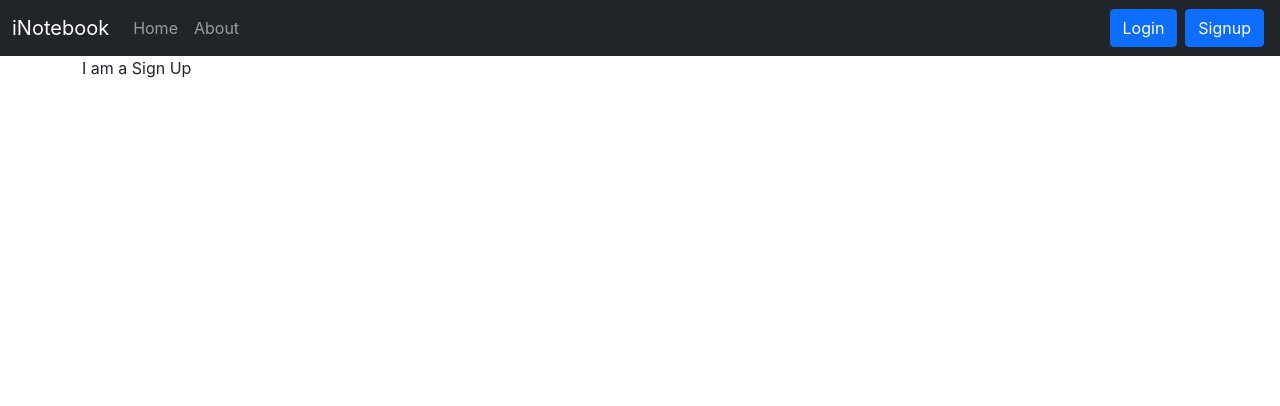
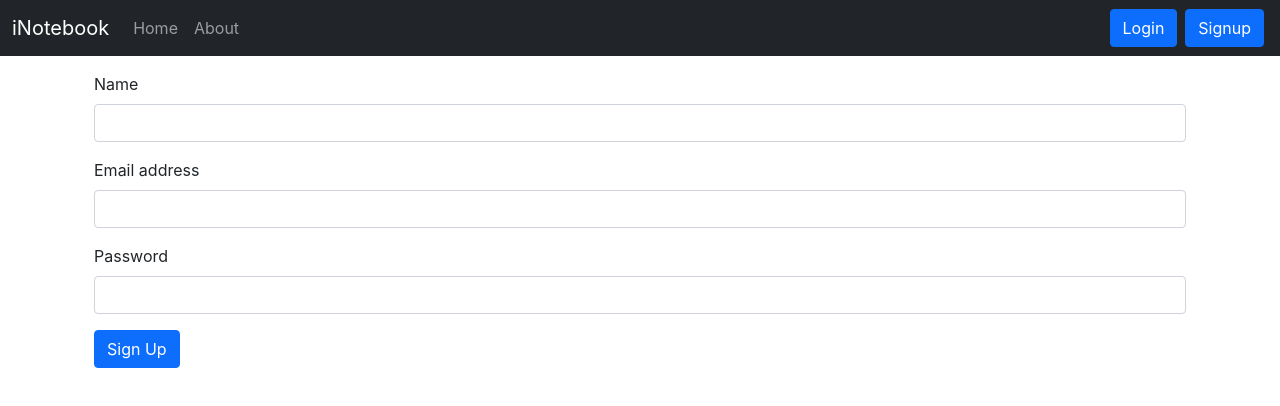
Before and after one commit to eidankhan/inotebook, a React (Create React App) app: page /signup in a window 1280 px wide. Shown: the top 406 px of the page. Built offline with nearby package versions, Linux system fonts and the light colour scheme.

Commit message:
Added singup functionality

```diff
--- a/src/components/user/Signup.js
+++ b/src/components/user/Signup.js
@@ -1,9 +1,84 @@
-import React from 'react'
+import React, { useState } from "react";
+import { useNavigate } from "react-router";
 
 export const Signup = () => {
-    return (
-        <div>
-            I am a Sign Up
+  const navigate = useNavigate();
+  const [user, setUser] = useState({ name: "", email: "", password: "" });
+  const onChange = (e) => {
+    setUser({ ...user, [e.target.name]: e.target.value });
+  };
+
+  const onFormSubmit = async (e) => {
+    e.preventDefault();
+    const response = await fetch('http://localhost:3000/api/auth/createUser', {
+      method: "POST",
+      headers: {
+        "Content-Type": "application/json"
+      },
+      body: JSON.stringify({name: user.name, email: user.email, password: user.password})
+    });
+    const data = await response.json();
+    if(data.success){
+        localStorage.setItem("token","authToken")
+        navigate('/')
+    }
+    else{
+        alert('Invalid data')
+    }
+  };
+
+  return (
+    <div className="container my-3">
+      <form onSubmit={onFormSubmit}>
+        <div className="mb-3">
+          <label htmlFor="name" className="form-label">
+            Name
+          </label>
+          <input
+            type="text"
+            className="form-control"
+            id="name"
+            name="name"
+            onChange={onChange}
+            value={user.name}
+            required={true}
+          />
         </div>
-    )
-}
+        <div className="mb-3">
+          <label htmlFor="email" className="form-label">
+            Email address
+          </label>
+          <input
+            type="email"
+            className="form-control"
+            id="email"
+            name="email"
+            aria-describedby="emailHelp"
+            onChange={onChange}
+            value={user.email}
+            required={true}
+          />
+        </div>
+        <div className="mb-3">
+          <label htmlFor="password" className="form-label">
+            Password
+          </label>
+          <input
+            type="password"
+            className="form-control"
+            id="password"
+            name="password"
+            onChange={onChange}
+            value={user.password}
+            required={true}
+            minLength={5}
+          />
+        </div>
+
+        <button type="submit" className="btn btn-primary">
+          Sign Up
+        </button>
+      </form>
+    </div>
+  );
+};
```
Also changed, not shown: 1 other file (tests, documents, lock files or other folders).
